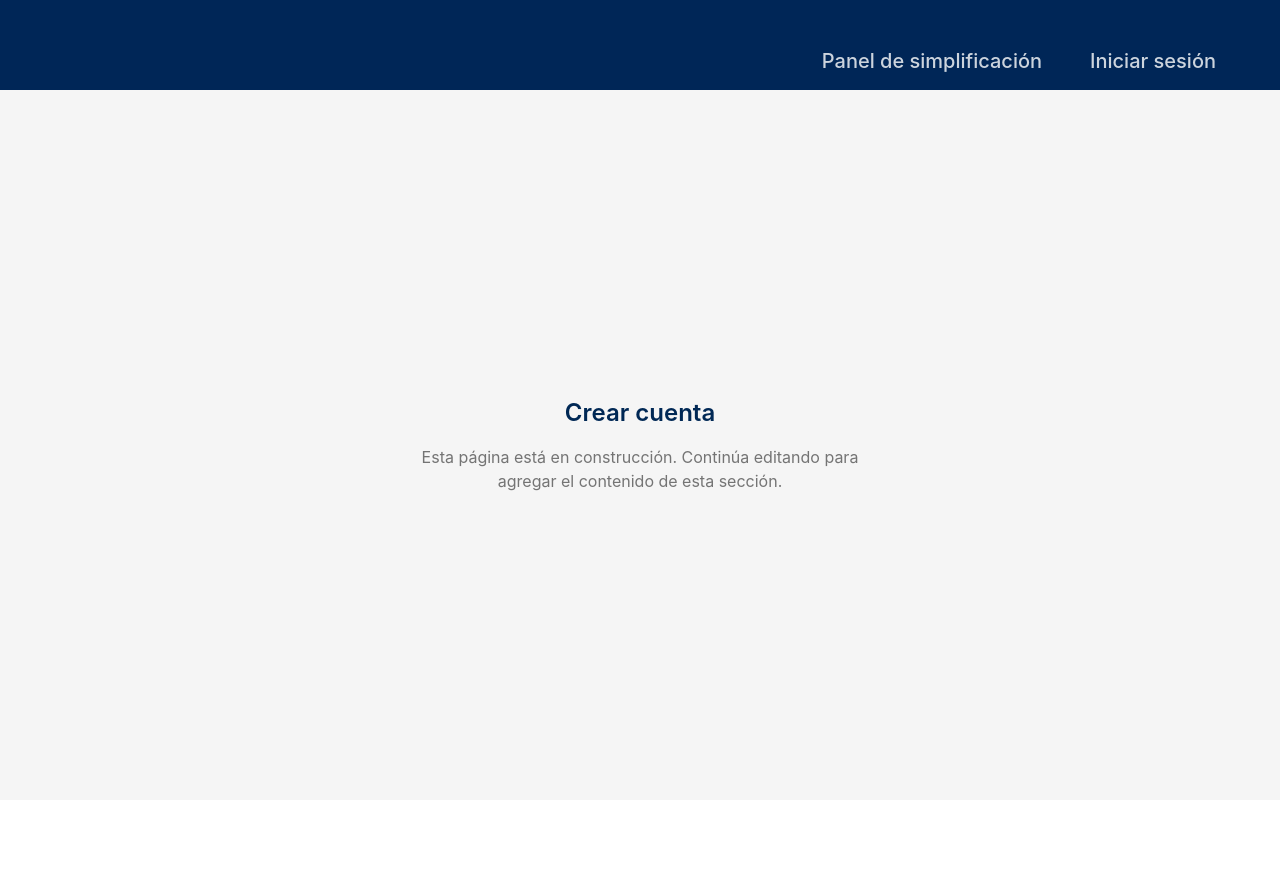
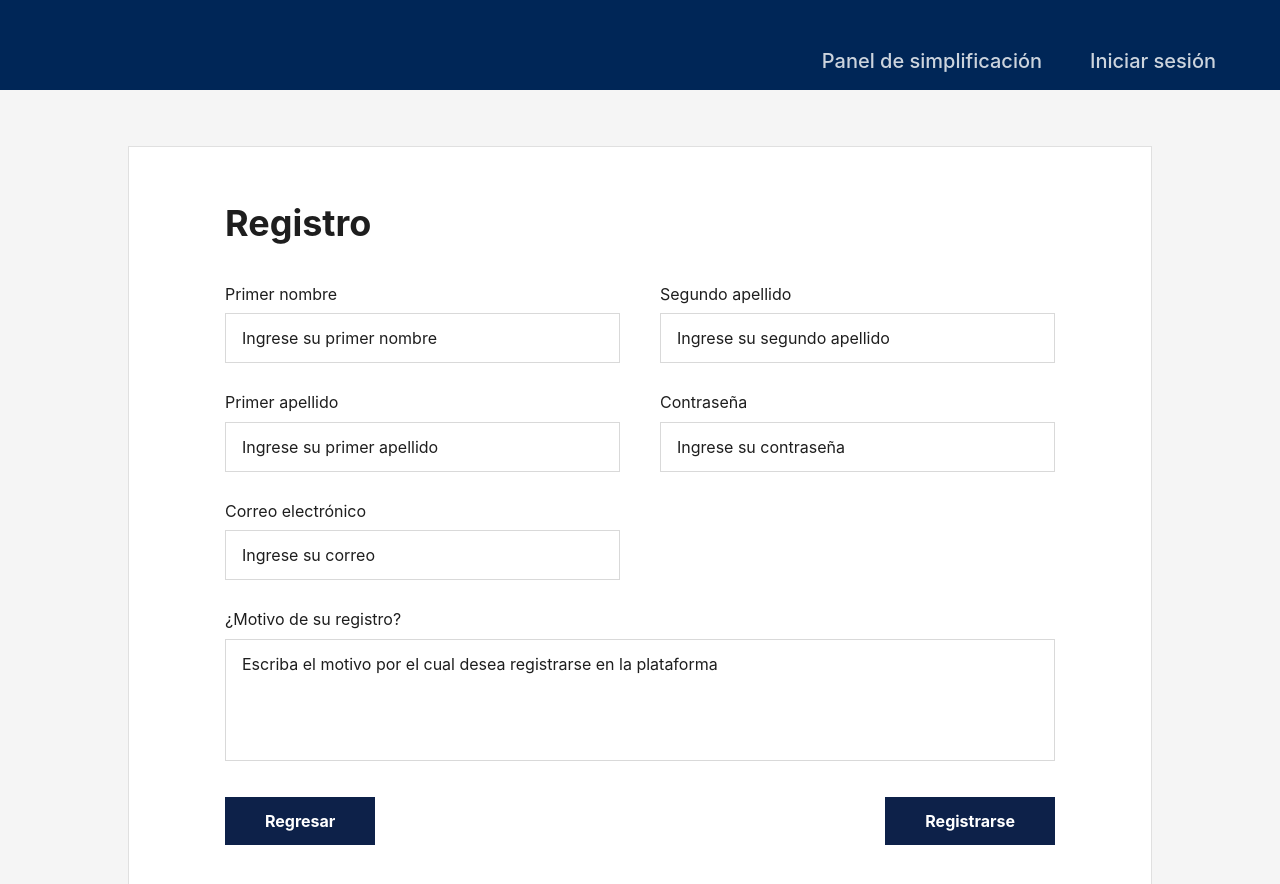
Before and after one commit to dayanaxie/simplificador-de-texto, a React (Vite) app in the folder frontend/: page /register in a window 1280 px wide. Shown: the top 884 px of the page. Before the commit the page ends 800 px from the top, so only its background shows below. Built offline with nearby package versions, Linux system fonts and the light colour scheme.

Commit message:
Layout
Co-Authored-By: dayanaxie <99516319+dayanaxie@users.noreply.github.com>

```diff
--- a/frontend/src/App.tsx
+++ b/frontend/src/App.tsx
@@ -1,22 +1,32 @@
 import "../src/assets/styles/global.css";
 
 import { BrowserRouter, Routes, Route } from "react-router-dom";
-import NavbarUnregister from "./components/NavbarUnregister";
+
 import Login from "./pages/Login";
 import Placeholder from "./pages/Placeholder";
 import NotFound from "./pages/NotFound";
+import Registro from "./pages/Registro";
+
+import RegistrarLayout from "./layout/RegistrarLayout";
 
 const App = () => (
   <BrowserRouter>
     <div className="min-h-screen flex flex-col">
-      <NavbarUnregister />
       <Routes>
+
+
+       {/* Pantallas con NavbarUnregister */}
+        <Route element={<RegistrarLayout />}>
         <Route path="/" element={<Login />} />
         <Route path="/panel" element={<Placeholder title="Panel de simplificación" />} />
         <Route path="/forgot-password" element={<Placeholder title="Recuperar contraseña" />} />
-        <Route path="/register" element={<Placeholder title="Crear cuenta" />} />
         <Route path="*" element={<NotFound />} />
+        <Route path="/register" element={<Registro />} />
+        </Route>
       </Routes>
+
+
+
     </div>
   </BrowserRouter>
 );
--- /dev/null
+++ b/frontend/src/layout/RegistrarLayout.tsx
@@ -0,0 +1,13 @@
+import { Outlet } from "react-router-dom";
+import NavbarUnregister from "../components/NavbarUnregister";
+
+const UnregisterLayout = () => {
+  return (
+    <>
+      <NavbarUnregister />
+      <Outlet />
+    </>
+  );
+};
+
+export default UnregisterLayout;
--- /dev/null
+++ b/frontend/src/pages/Registro.tsx
@@ -0,0 +1,158 @@
+import { useState } from "react";
+import { Link } from "react-router-dom";
+
+export default function RegistroPage() {
+  const [form, setForm] = useState({
+    primerNombre: "",
+    segundoApellido: "",
+    primerApellido: "",
+    contrasena: "",
+    correo: "",
+    motivo: "",
+  });
+
+  const handleChange = (
+    e: React.ChangeEvent<HTMLInputElement | HTMLTextAreaElement>
+  ) => {
+    setForm({ ...form, [e.target.name]: e.target.value });
+  };
+
+  const handleSubmit = (e: React.FormEvent) => {
+    e.preventDefault();
+    // TODO: handle registration submission
+  };
+
+  return (
+    <div className="min-h-screen bg-[#F5F5F5] flex flex-col">
+
+      {/* Main content */}
+      <main className="flex-1 flex items-center justify-center px-4 py-10 md:py-14">
+        <div className="w-full max-w-5xl bg-white border border-[#E0E0E0] px-6 sm:px-10 md:px-16 lg:px-24 py-10 md:py-14">
+          <h1 className="text-3xl md:text-4xl font-bold text-[#1E1E1E] mb-8 md:mb-10">
+            Registro
+          </h1>
+
+          <form onSubmit={handleSubmit} className="flex flex-col gap-7">
+            {/* Row 1: Primer nombre + Segundo apellido */}
+            <div className="grid grid-cols-1 md:grid-cols-2 gap-6 md:gap-10">
+              <FormField
+                label="Primer nombre"
+                name="primerNombre"
+                value={form.primerNombre}
+                placeholder="Ingrese su primer nombre"
+                onChange={handleChange}
+              />
+              <FormField
+                label="Segundo apellido"
+                name="segundoApellido"
+                value={form.segundoApellido}
+                placeholder="Ingrese su segundo apellido"
+                onChange={handleChange}
+              />
+            </div>
+
+            {/* Row 2: Primer apellido + Contraseña */}
+            <div className="grid grid-cols-1 md:grid-cols-2 gap-6 md:gap-10">
+              <FormField
+                label="Primer apellido"
+                name="primerApellido"
+                value={form.primerApellido}
+                placeholder="Ingrese su primer apellido"
+                onChange={handleChange}
+              />
+              <FormField
+                label="Contraseña"
+                name="contrasena"
+                type="password"
+                value={form.contrasena}
+                placeholder="Ingrese su contraseña"
+                onChange={handleChange}
+              />
+            </div>
+
+            {/* Row 3: Correo electrónico (left column only) */}
+            <div className="grid grid-cols-1 md:grid-cols-2 gap-6 md:gap-10">
+              <FormField
+                label="Correo electrónico"
+                name="correo"
+                type="email"
+                value={form.correo}
+                placeholder="Ingrese su correo"
+                onChange={handleChange}
+              />
+              {/* Empty right column on desktop */}
+              <div className="hidden md:block" />
+            </div>
+
+            {/* Row 4: Motivo (full width) */}
+            <div className="flex flex-col gap-2">
+              <label className="text-[#1E1E1E] text-base font-normal leading-[140%]">
+                ¿Motivo de su registro?
+              </label>
+              <textarea
+                name="motivo"
+                value={form.motivo}
+                onChange={handleChange}
+                placeholder="Escriba el motivo por el cual desea registrarse en la plataforma"
+                rows={4}
+                className="w-full border border-[#D9D9D9] bg-white px-4 py-3 text-[#1E1E1E] text-base font-normal placeholder:text-[#1E1E1E] resize-none focus:outline-none focus:border-[#0D2149] transition-colors"
+              />
+            </div>
+
+            {/* Buttons */}
+            <div className="flex flex-col-reverse sm:flex-row sm:justify-between gap-4 mt-2">
+              <button
+                type="button"
+                onClick={() => window.history.back()}
+                className="w-full sm:w-auto px-10 py-3 bg-[#0D2149] text-white font-bold text-base hover:bg-[#162d5e] transition-colors focus:outline-none"
+              >
+                Regresar
+              </button>
+              <button
+                type="submit"
+                className="w-full sm:w-auto px-10 py-3 bg-[#0D2149] text-white font-bold text-base hover:bg-[#162d5e] transition-colors focus:outline-none"
+              >
+                Registrarse
+              </button>
+            </div>
+          </form>
+        </div>
+      </main>
+    </div>
+  );
+}
+
+interface FormFieldProps {
+  label: string;
+  name: string;
+  value: string;
+  placeholder: string;
+  type?: string;
+  onChange: (e: React.ChangeEvent<HTMLInputElement>) => void;
+}
+
+function FormField({
+  label,
+  name,
+  value,
+  placeholder,
+  type = "text",
+  onChange,
+}: FormFieldProps) {
+  return (
+    <div className="flex flex-col gap-2">
+      <label htmlFor={name} className="text-[#1E1E1E] text-base font-normal leading-[140%]">
+        {label}
+      </label>
+      <input
+        id={name}
+        name={name}
+        type={type}
+        value={value}
+        placeholder={placeholder}
+        onChange={onChange}
+        className="w-full border border-[#D9D9D9] bg-white px-4 py-3 text-[#1E1E1E] text-base font-normal placeholder:text-[#1E1E1E] focus:outline-none focus:border-[#0D2149] transition-colors"
+      />
+    </div>
+  );
+}
```
Also changed, not shown: 1 other file (tests, documents, lock files or other folders).
